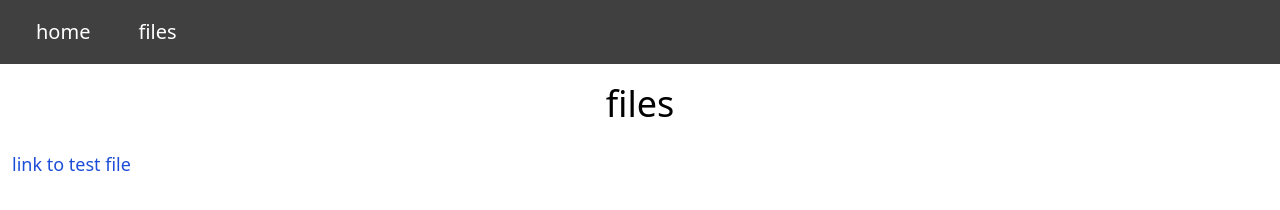
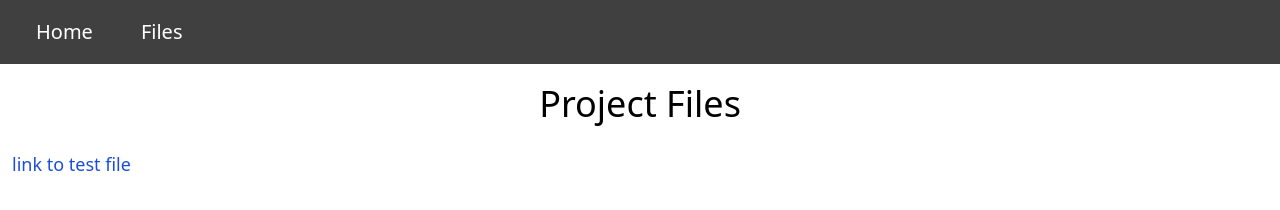
Before and after one commit to burdenmedfall/burdenmedfall.github.io, a website: page files.html in a window 1280 px wide. Drawn offline with Linux system fonts and the light colour scheme.

Commit message:
change text

```diff
--- a/files.html
+++ b/files.html
@@ -4,21 +4,21 @@
     <meta charset="utf-8">
     <meta name="viewport" content="width=device-width, initial-scale=0">
     <link href="src/output.css" rel="stylesheet">
-    <title>files</title>
+    <title>Files</title>
   </head>
   <body>
     <header>
       <nav class="bg-neutral-700 pl-6 py-3">
         <ul class="flex">
           <li class="mr-6">
-            <a href="index.html" class="inline-block px-3 py-1.5 text-xl text-white hover:bg-white hover:text-neutral-900 hover:rounded">home</a>
+            <a href="index.html" class="inline-block px-3 py-1.5 text-xl text-white hover:bg-white hover:text-neutral-900 hover:rounded">Home</a>
           </li>
           <li class="mr-6">
-            <a href="files.html" class="inline-block px-3 py-1.5 text-xl text-white hover:bg-white hover:text-neutral-900 hover:rounded">files</a>
+            <a href="files.html" class="inline-block px-3 py-1.5 text-xl text-white hover:bg-white hover:text-neutral-900 hover:rounded">Files</a>
           </li>
         </ul>
       </nav>
-      <h1 class="text-4xl text-center p-5">files</h1>
+      <h1 class="text-4xl text-center p-5">Project Files</h1>
     </header>
     <main>
       <a href="documents/testdoc.pdf" class="inline-block text-lg px-3 py-1.5 text-blue-700 hover:underline">link to test file</a>
```
Also changed, not shown: index.html (+3 -3 lines).
